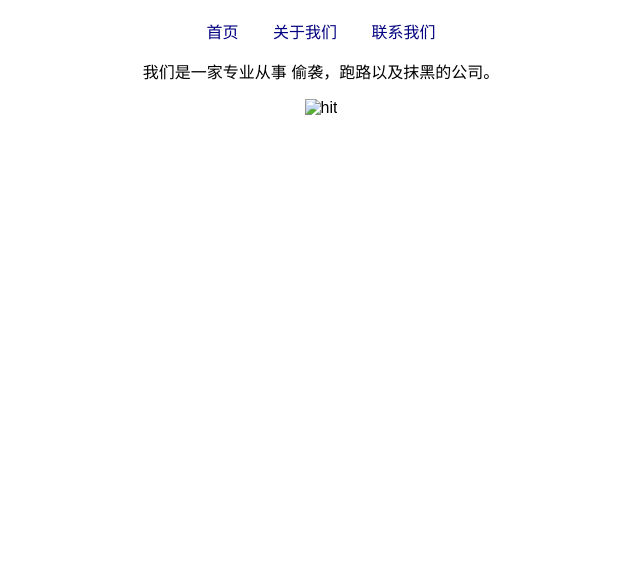
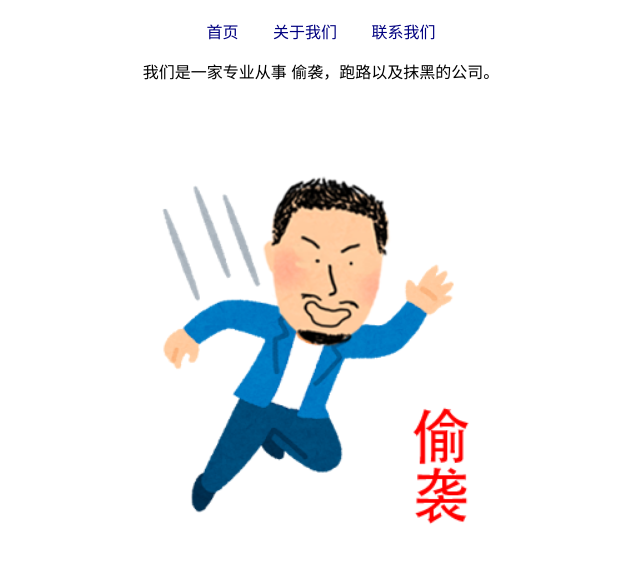
Before and after one commit to ander-ryu/personal-site, a plain HTML site: page index.html in a window 1280 px wide. Shown: the part 70-632 px from the top of the page, without its empty margins (319-959 px from the left). Drawn offline with Linux system fonts and the light colour scheme; the site is published under a folder, as on GitHub Pages, so addresses that start at the root find nothing.

Commit message:
Update index.html

```diff
--- a/index.html
+++ b/index.html
@@ -30,7 +30,8 @@
         <a href="contact.html">联系我们</a>
     </nav>
     <p>我们是一家专业从事 偷袭，跑路以及抹黑的公司。</p>
-    <img src="/hit.png" alt="hit" width="500">
+    <img src="hit.png" alt="hit" width="500">
 </body>
 
+
 </html>
```
